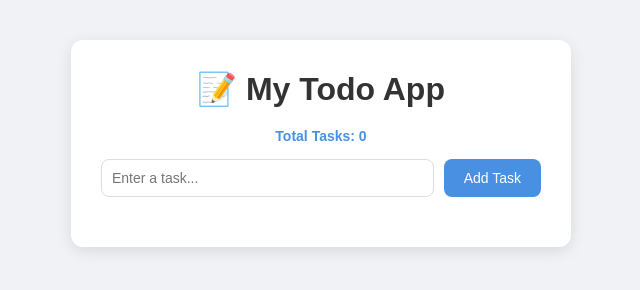
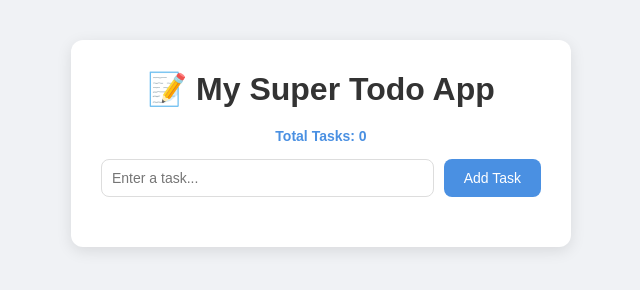
Before and after one commit to SwetaPatel04/todo-app, a plain HTML site: page index.html in a window 1280 px wide. Shown: the whole page, without its empty margins (319-959 px from the left). Drawn offline with Linux system fonts and the light colour scheme.

Commit message:
changed title on main branch

```diff
--- a/index.html
+++ b/index.html
@@ -29,7 +29,7 @@
   <div class="container">
   <!-- div is a box/container — class="container" lets us style it in CSS -->
 
-    <h1>📝 My Todo App</h1>
+    <h1>📝 My Super Todo App</h1>
     <!-- h1 is the biggest heading on the page -->
     <!-- Task counter shows how many tasks are in the list -->
     <p id="counter">Total Tasks: 0</p>
```
